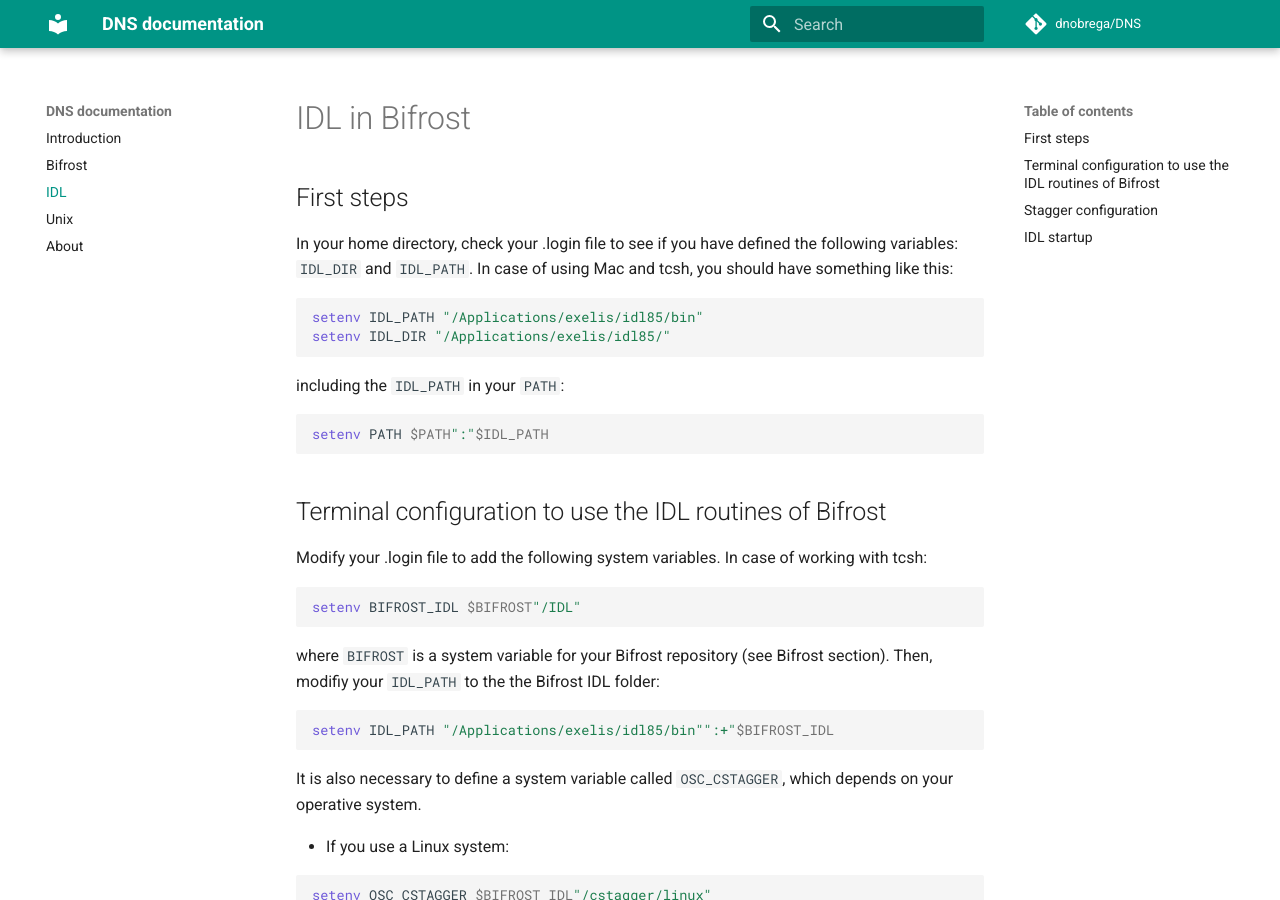
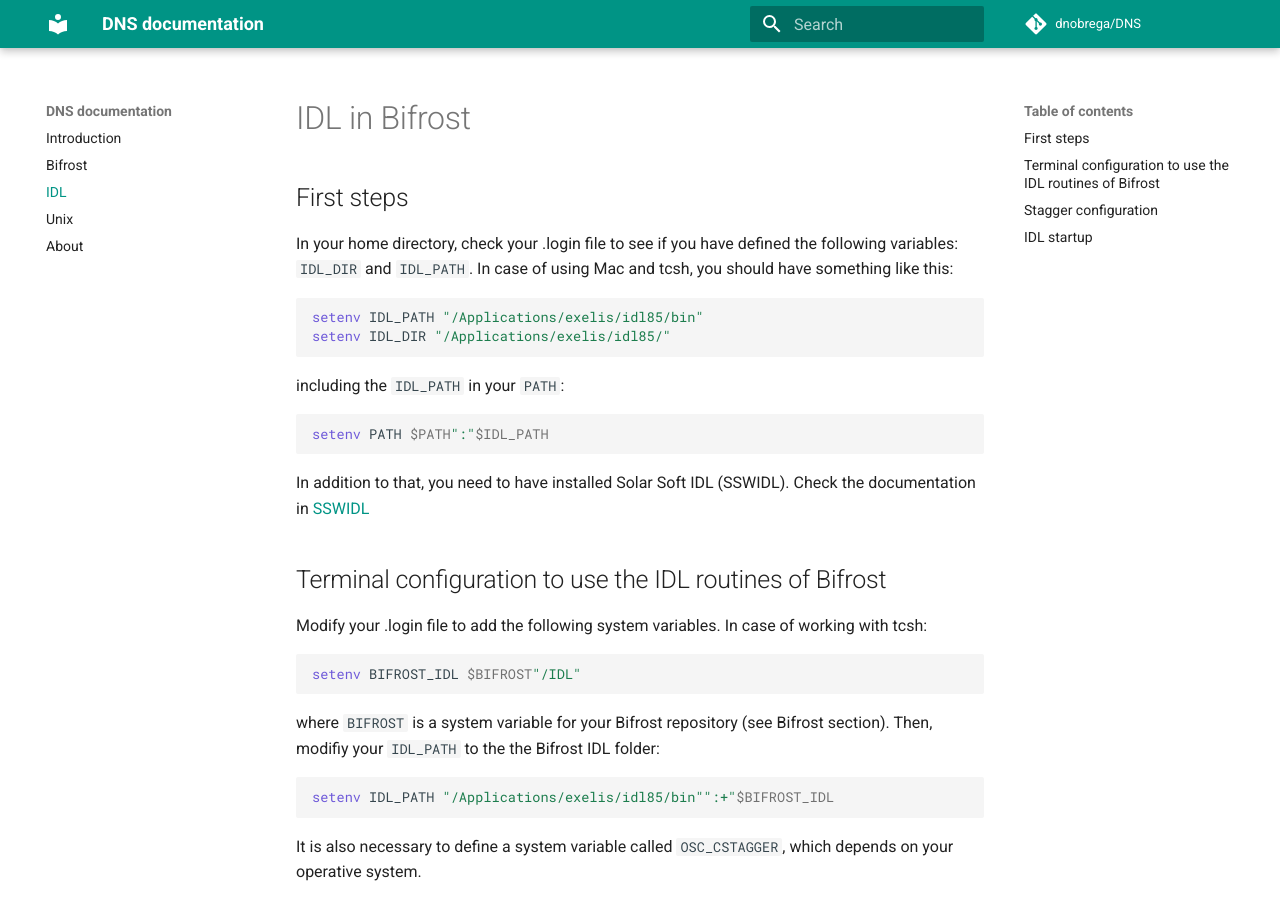
Before and after one commit to dnobrega/DNS, an MkDocs documentation site: the page built from docs/idl.md, in a window 1280 px wide and 900 px high. Built offline with MkDocs 1.6.1 and Material for MkDocs 9.7.7, drawn with Linux system fonts in a browser that asks for light colours; comment, search, counter and statistics services are not loaded.

Commit message:
Update idl.md

````diff
--- a/docs/idl.md
+++ b/docs/idl.md
@@ -16,6 +16,9 @@
 ``` csh
 setenv PATH $PATH":"$IDL_PATH
 ```
+
+In addition to that, you need to have installed Solar Soft IDL (SSWIDL).
+Check the documentation in [SSWIDL](https://dnobrega.github.io/DNS/sswidl/)
 
 ## Terminal configuration to use the IDL routines of Bifrost
 
````
